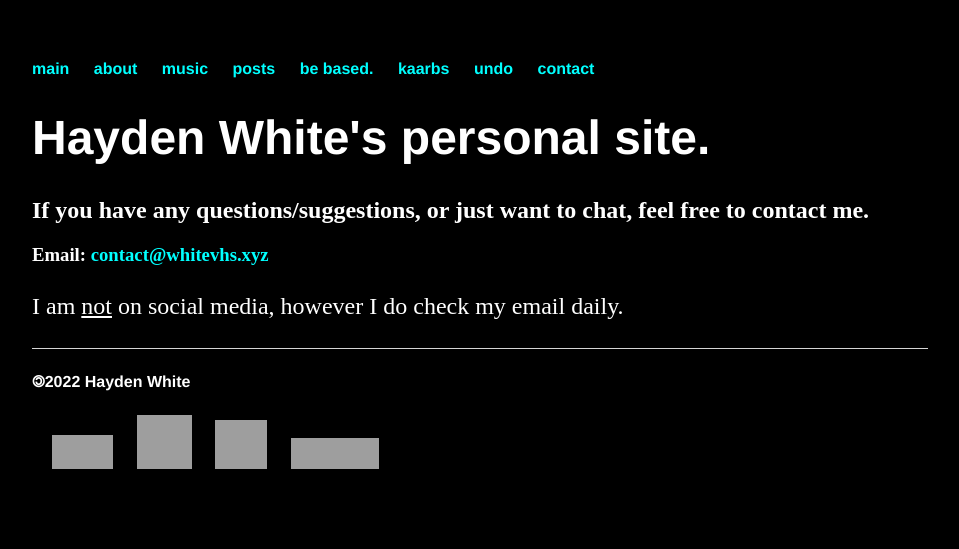
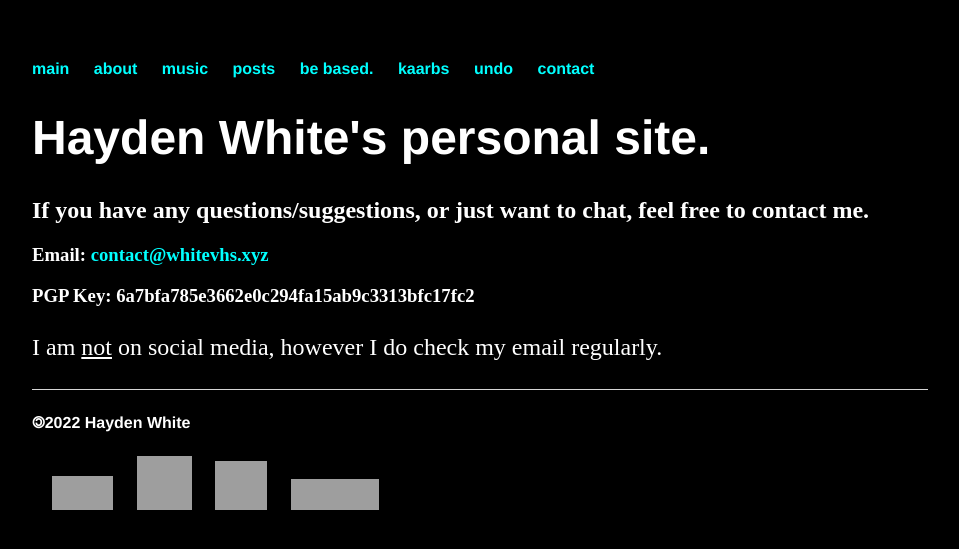
Before and after one commit to whiteVHS/whiteVHS.github.io, a Jekyll site: the page built from contact/index.html, in a window 1280 px wide, cut to the strip 0-549 px from the top of the page. Shown: the whole strip, without its empty margins (160-1119 px from the left). Built offline with Jekyll 4.4.1, drawn with Linux system fonts in a browser that asks for light colours; grey boxes are pictures that could not be loaded.

Commit message:
Update index.html

```diff
--- a/contact/index.html
+++ b/contact/index.html
@@ -6,5 +6,6 @@ title: Contact whiteVHS
   <h1>Hayden White's personal site.</h1>
   <h2>If you have any questions/suggestions, or just want to chat, feel free to contact me.</h2>
   <h3><b>Email:</b> <a href="mailto:contact@whitevhs.xyz" title="email me!">contact@whitevhs.xyz</a></h3>
-  <p style="color:white"> I am <ins>not</ins> on social media, however I do check my email daily.</p>
+  <h3><b>PGP Key:</b> 6a7bfa785e3662e0c294fa15ab9c3313bfc17fc2</h3>
+  <p style="color:white"> I am <ins>not</ins> on social media, however I do check my email regularly.</p>
   </div><!-- /.blurb -->
```
